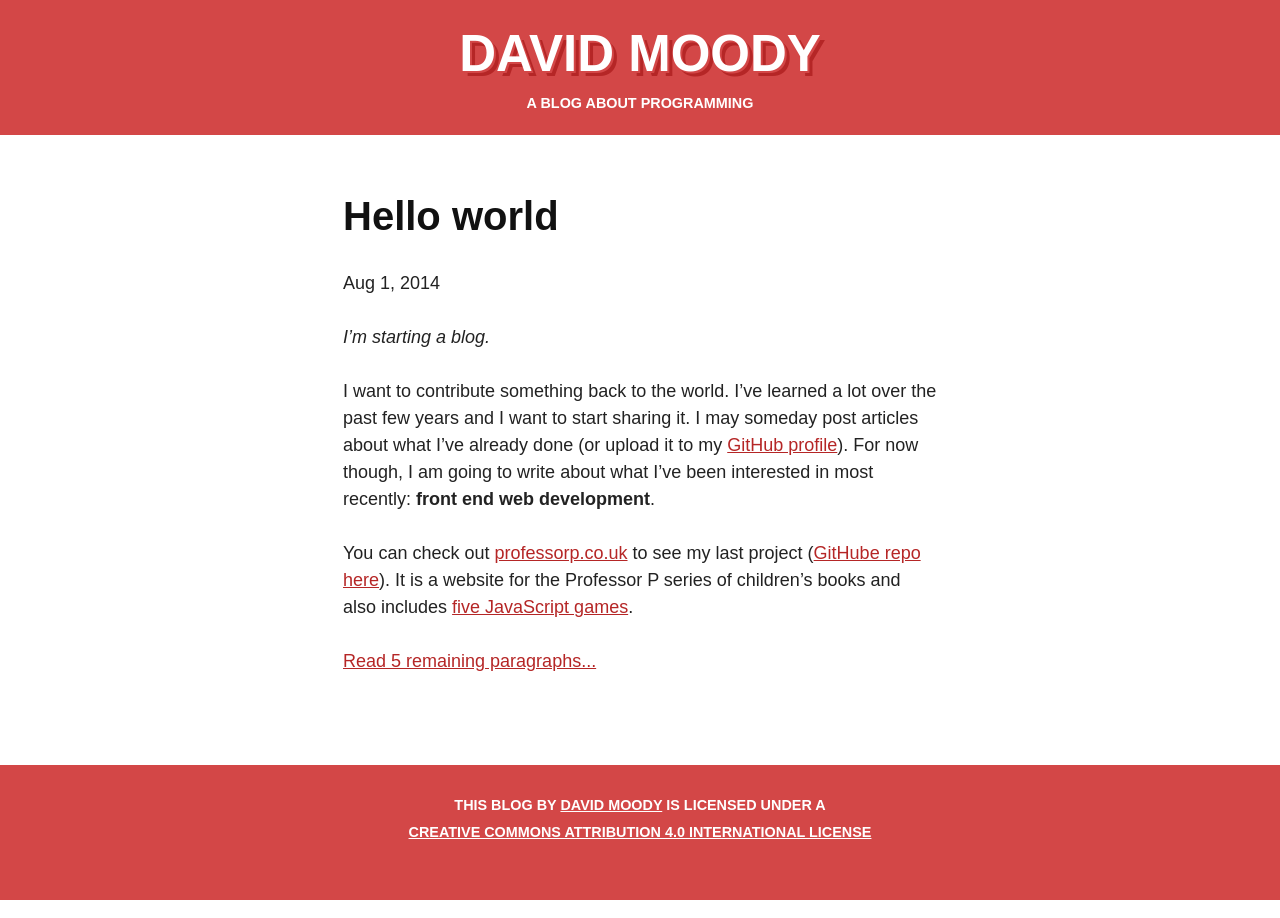
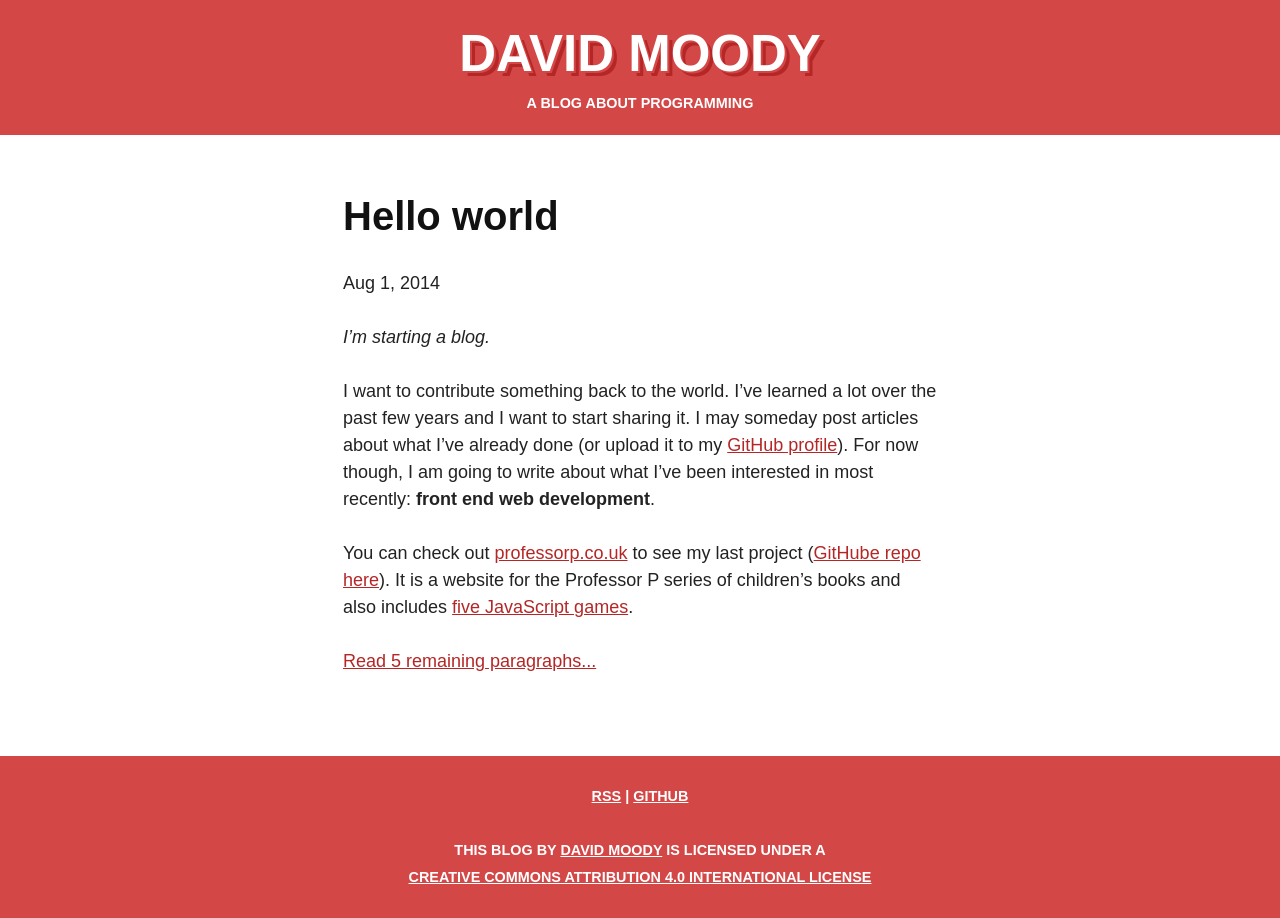
Before and after one commit to davidxmoody/davidxmoody.com, a Jekyll site: the page built from index.html, in a window 1280 px wide. Built offline with Jekyll 4.4.1, drawn with Linux system fonts in a browser that asks for light colours; the list of posts is cut into pages by our own code.

Commit message:
Added RSS and GitHub to footer

```diff
--- a/_layouts/default.html
+++ b/_layouts/default.html
@@ -26,8 +26,12 @@
 
 <footer class="site-footer">
   <p>
+    <br>
+    <a href="/feed.xml">RSS</a> |
+    <a href="https://github.com/davidxmoody">GitHub</a>
+  </p>
+  <p>
     <!--<a rel="license" href="http://creativecommons.org/licenses/by/4.0/"><img alt="Creative Commons Licence" style="border-width:0" src="https://i.creativecommons.org/l/by/4.0/80x15.png" /></a><br>-->
-    <br>
     <span xmlns:dct="http://purl.org/dc/terms/" href="http://purl.org/dc/dcmitype/Text" property="dct:title" rel="dct:type">This blog</span> by
     <a xmlns:cc="http://creativecommons.org/ns#" href="{{ site.url }}" property="cc:attributionName" rel="cc:attributionURL">David Moody</a> is licensed under a
     <br>
--- a/_sass/_stickyfooter.scss
+++ b/_sass/_stickyfooter.scss
@@ -1,4 +1,4 @@
-$footer-height: 135px;
+$footer-height: $computed-line-height * 6;
 
 html, body {
 	height: 100%;
```
